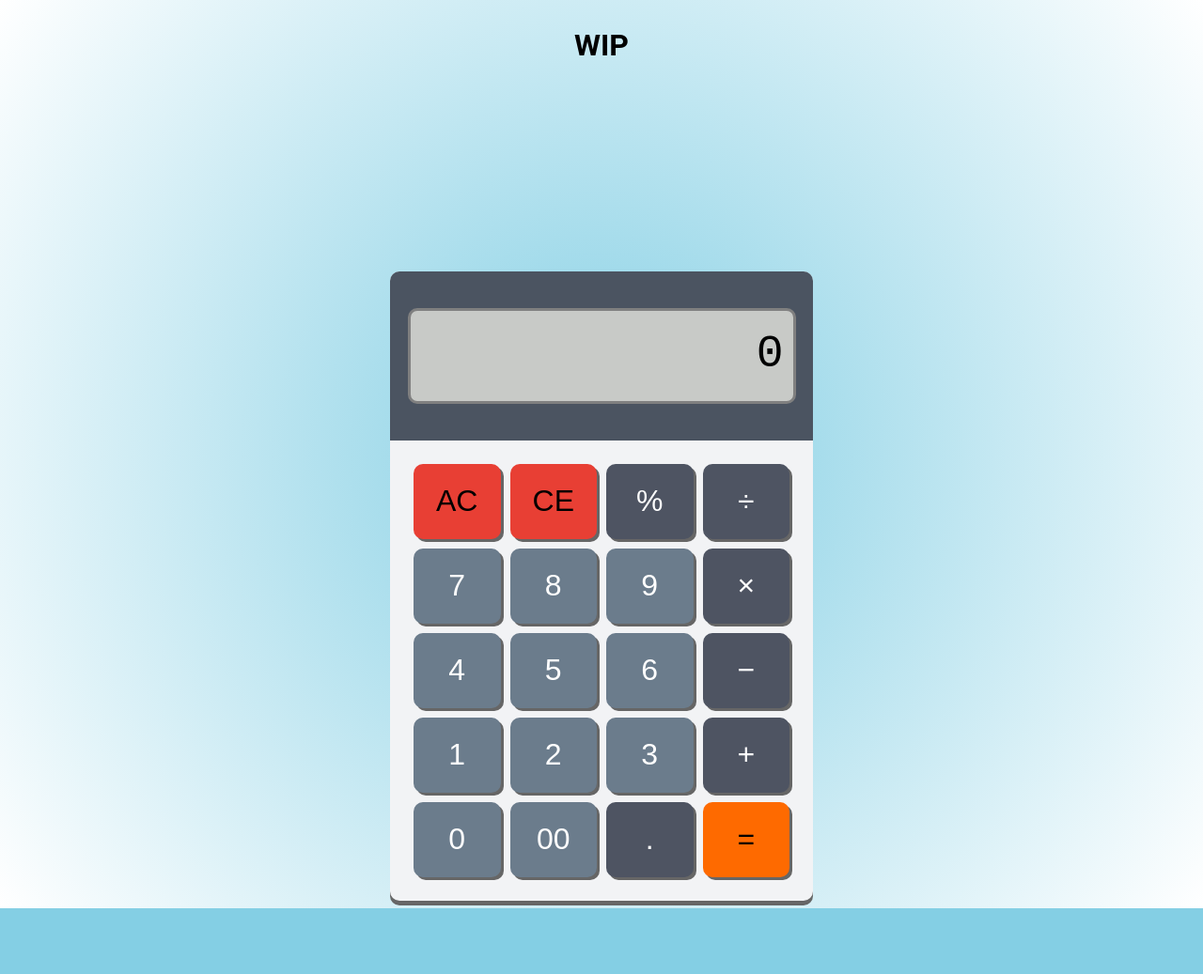
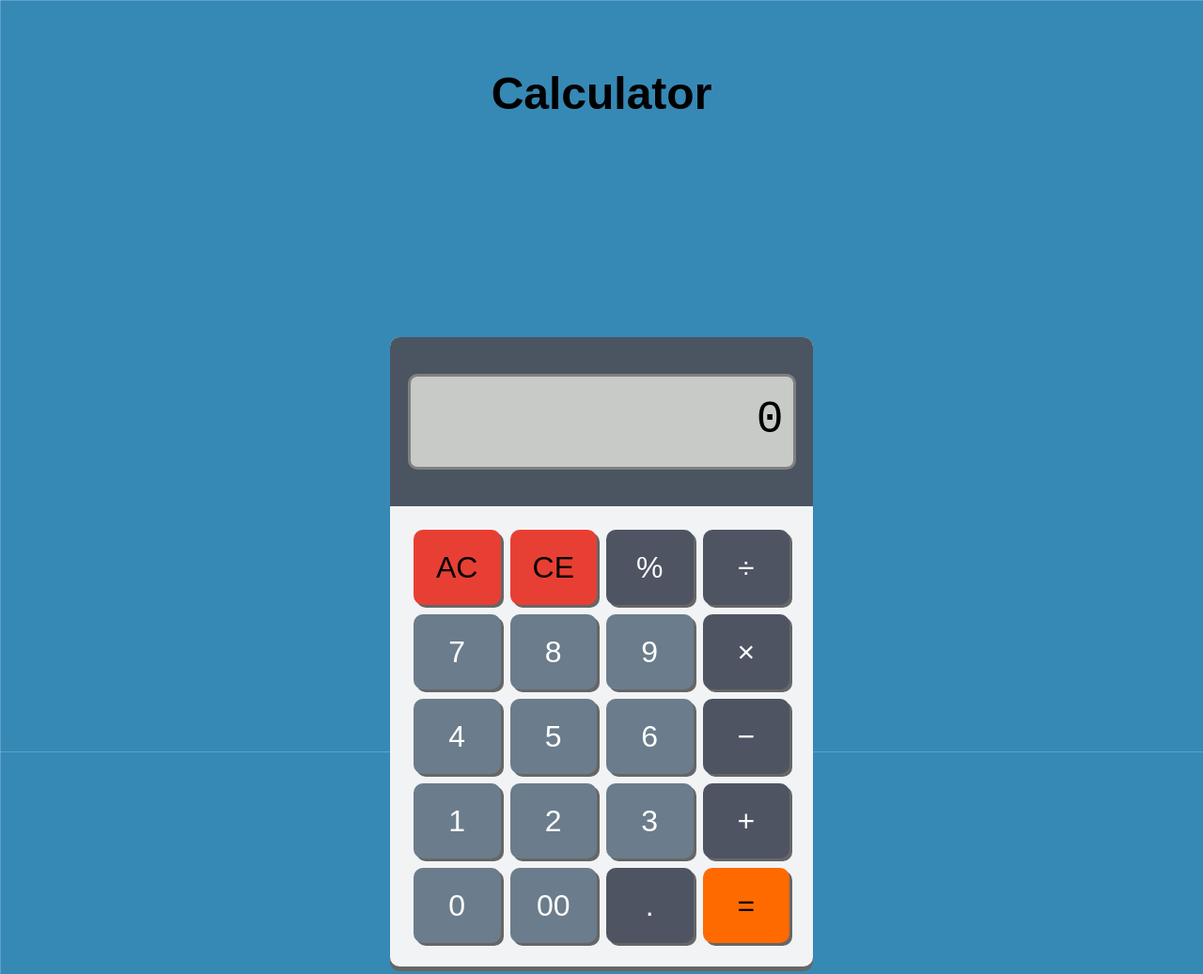
Before and after one commit to QendrimBehrami/Calculator, a website with bundled scripts: page index.html in a window 1280 px wide. Shown: the whole page at 94% size. Before the commit the page ends 967 px from the top, so only its background shows below. Built offline with nearby package versions, Linux system fonts and the light colour scheme.

Commit message:
Update background

```diff
--- a/index.html
+++ b/index.html
@@ -1,4 +1,4 @@
-<!DOCTYPE html>
+<!doctype html>
 <html lang="en">
   <head>
     <meta charset="UTF-8" />
@@ -8,7 +8,7 @@
     <script type="module" src="dist/calculator.js" defer></script>
   </head>
   <body>
-    <h1>WIP</h1>
+    <h1>Calculator</h1>
     <div id="calculator">
       <div id="display-area">
         <input id="display" type="text" value="0" disabled />
--- a/style/style.css
+++ b/style/style.css
@@ -1,13 +1,25 @@
 body {
-  background: radial-gradient(circle, #84cfe4, white);
-  background-color: #84cfe4;
-
   font-family: "Roboto", sans-serif;
-
   display: flex;
-  /* justify-content: space-around; */
   align-items: center;
   flex-direction: column;
+
+  background-image: linear-gradient(
+      to right,
+      rgba(255, 255, 255, 0.2) 1px,
+      transparent 1px
+    ),
+    linear-gradient(to bottom, rgba(255, 255, 255, 0.2) 1px, transparent 1px);
+  background-size: 4rem 4rem;
+  background-attachment: fixed;
+  background-color: #3689b5;
+}
+
+body h1 {
+  font-size: 3rem;
+  font-family: Arial, Helvetica, sans-serif;
+  margin-top: 4rem;
+  background-color: #3689b5;
 }
 
 #calculator {
```
Also changed, not shown: .eslintrc.json (added).
